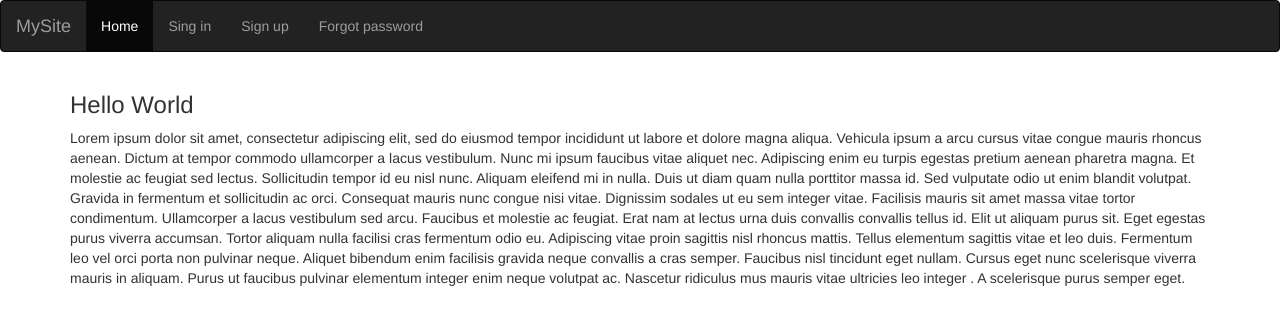
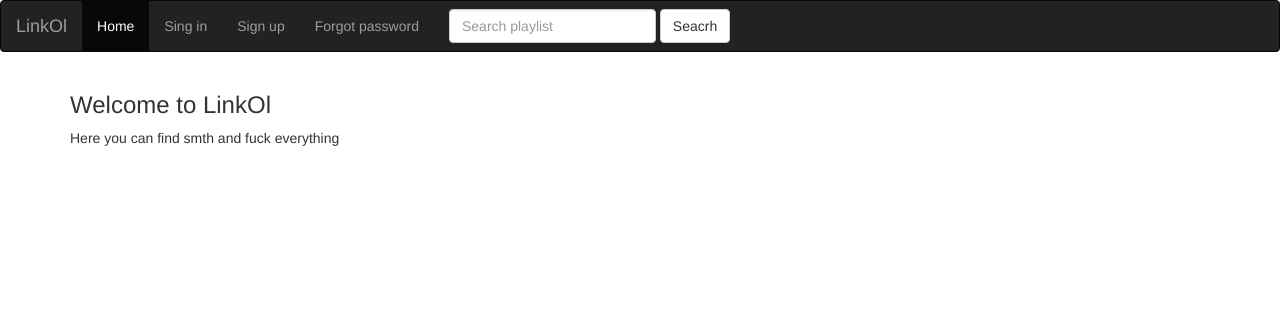
Before and after one commit to osetr/django-linkhub, a Django app: page /home/ in a window 1280 px wide. Shown: the top 325 px of the page. Run offline with Django 3.2, Linux system fonts and the light colour scheme; some libraries are stand-ins or nearby versions.

Commit message:
serach playlist form added
it redirect queries on home page

```diff
--- a/home/templates/base.html
+++ b/home/templates/base.html
@@ -13,7 +13,7 @@
 <nav class="navbar navbar-inverse">
   <div class="container-fluid">
     <div class="navbar-header">
-      <a class="navbar-brand" href="{% url 'home_n' %}">MySite</a>
+      <a class="navbar-brand" href="{% url 'home_n' %}">LinkOl</a>
     </div>
     <ul class="nav navbar-nav">
       {% if active_page == "home" %}
@@ -46,6 +46,13 @@
       {% endif %}
       <li class="float-right"><a href="{% url 'logout_n' %}">Logout</a></li>
       {% endif %}
+      <form class="navbar-form navbar-left" action="/home/" method="POST">
+        {% csrf_token %}
+        <div class="form-group">
+          <input type="text" name="name" class="form-control" placeholder="Search playlist">
+        </div>
+        <button type="submit" class="btn btn-default">Seacrh</button>
+      </form>
     </ul>
   </div>
 </nav>
--- a/home/templates/home.html
+++ b/home/templates/home.html
@@ -3,31 +3,11 @@
 
 {% block content %}
 <div class="container">
-  <h3>Hello World {{ parametr }}</h3>
-  <p>Lorem ipsum dolor sit amet, consectetur adipiscing elit,
-        sed do eiusmod tempor incididunt ut labore et dolore
-        magna aliqua. Vehicula ipsum a arcu cursus vitae congue
-        mauris rhoncus aenean. Dictum at tempor commodo ullamcorper
-         a lacus vestibulum. Nunc mi ipsum faucibus vitae aliquet
-          nec. Adipiscing enim eu turpis egestas pretium aenean
-          pharetra magna. Et molestie ac feugiat sed lectus. Sollicitudin
-           tempor id eu nisl nunc. Aliquam eleifend mi in nulla.
-            Duis ut diam quam nulla porttitor massa id. Sed vulputate
-             odio ut enim blandit volutpat. Gravida in fermentum et
-              sollicitudin ac orci. Consequat mauris nunc congue nisi vitae.
-    Dignissim sodales ut eu sem integer vitae. Facilisis mauris sit
-     amet massa vitae tortor condimentum. Ullamcorper a lacus vestibulum sed arcu.
-      Faucibus et molestie ac feugiat. Erat nam
-       at lectus urna duis convallis convallis tellus id. Elit ut
-        aliquam purus sit. Eget egestas purus viverra accumsan. Tortor aliquam
-         nulla facilisi cras fermentum odio eu. Adipiscing vitae proin sagittis nisl
-          rhoncus mattis. Tellus elementum sagittis vitae et
-           leo duis. Fermentum leo vel orci porta non pulvinar neque.
-            Aliquet bibendum enim facilisis gravida neque convallis a cras semper. Faucibus nisl
-             tincidunt eget nullam. Cursus eget nunc
-              scelerisque viverra mauris in aliquam. Purus ut faucibus
-               pulvinar elementum integer enim neque volutpat ac.
-                Nascetur ridiculus mus mauris vitae ultricies leo integer
-                . A scelerisque purus semper eget.</p>
+  {% if not name %}
+  <h3>Welcome to LinkOl</h3>
+  <p>Here you can find smth and fuck everything</p>
+  {% else %}
+  <p>{{ name }}</p>
+  {% endif %}
 </div>
 {% endblock %}
--- a/home/views.py
+++ b/home/views.py
@@ -13,6 +13,15 @@ class HomeView(View):
             context={"user_authenticated": user_authenticated, "active_page": "home"},
         )
 
+    def post(self, request):
+        user_authenticated = request.user.is_authenticated
+        name = request.POST.get("name", "")
+        return render(
+            request,
+            "home.html",
+            context={"user_authenticated": user_authenticated, "active_page": "home", "name": name},
+        )
+
 
 def LogOutView(request):
     logout(request)
```
